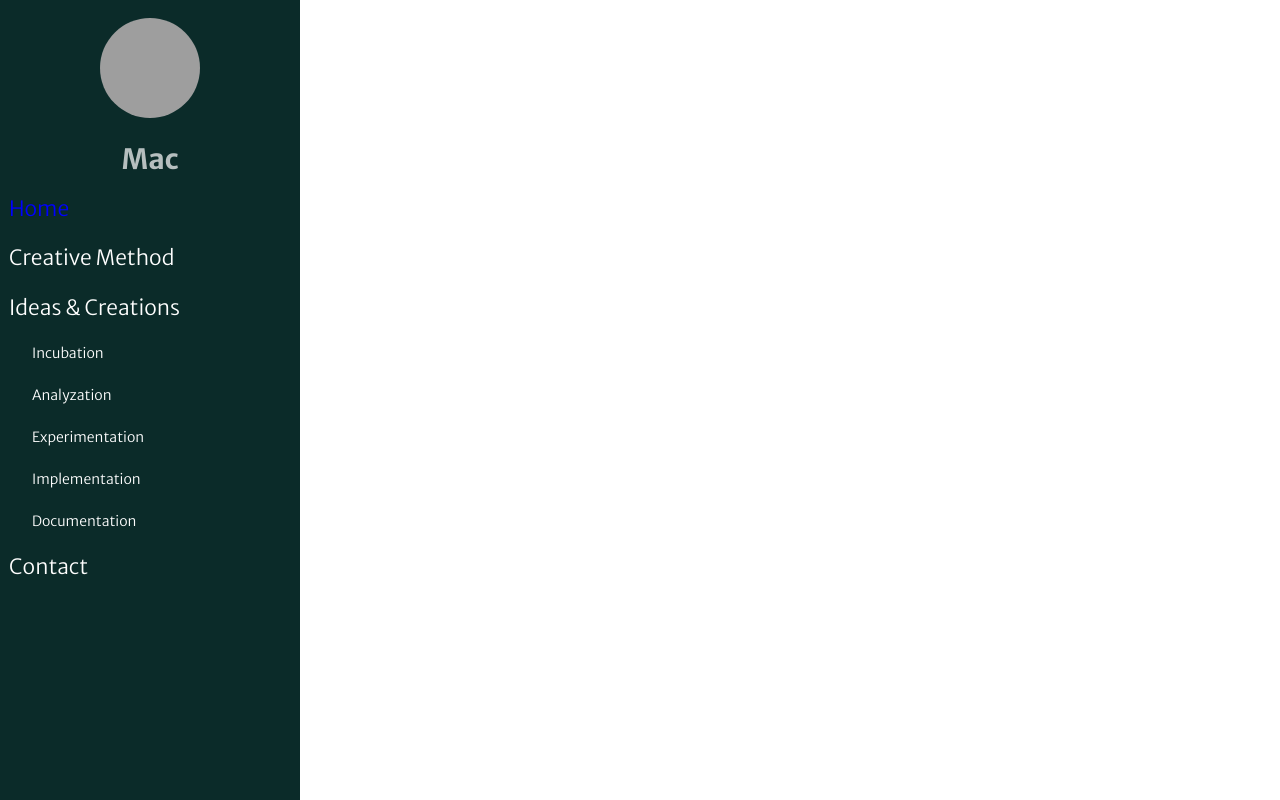
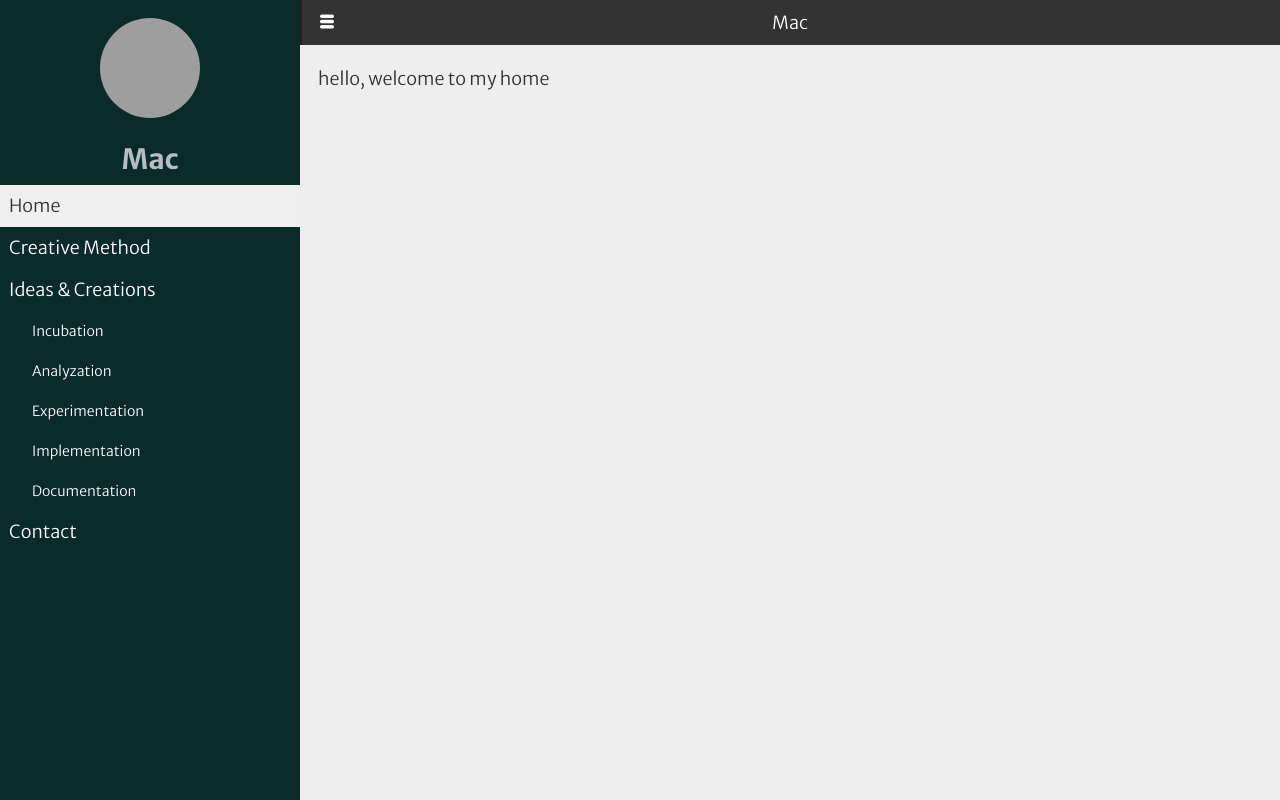
Before and after one commit to macrman/binarymac, a Django app: page / in a window 1280 px wide. Run offline with Django 3.2, Linux system fonts and the light colour scheme; some libraries are stand-ins or nearby versions; grey boxes are pictures that could not be loaded.

Commit message:
removed global_nav, added content_header instead

```diff
--- a/binarymac/static/css/style.css
+++ b/binarymac/static/css/style.css
@@ -174,18 +174,6 @@ a {
 .documentation_co { color: #CB4B16; }
 
 
-.global_nav {
-    position: absolute;
-    top: 0px;
-    left: 0px;
-    right: 0px;
-}
-
-.primary_nav {
-    position: absolute;
-    left: 0px;
-}
-
 .center {
     position: absolute;
     width: 100px;
@@ -197,12 +185,7 @@ a {
     color: #111;
 }
 
-.action_buttons_wrap {
-    position: absolute;
-    right: 0px;
-}
-
-.link, .action_button {
+.action_button {
     color: #fefefe;
     float: left;
     padding: 0 18px;
@@ -230,7 +213,6 @@ a {
 }
 
 .intro {
-    position: relative;
 }
 
 .profile_pic {
@@ -264,7 +246,7 @@ a {
     display: block;
     width: 100%;
     color: #fefefe;
-    line-height: 2.25;
+    line-height: 2.333;
 }
 
 .first_tier > .menu_item {
@@ -274,10 +256,9 @@ a {
     width: 100%;
     display: block;
     color: #fefefe;
-    font-size: 21px;
+    font-size: 18px;
     padding: 0px 9px;
     font-weight: 300;
-    margin-bottom: 2px;
 }
 
 .first_tier {
@@ -304,7 +285,13 @@ a {
 }
 
 .active {
+    background: #efefef;
+    color: #333;
+}
+
+.second_tier .active {
     color: blue;
+    background: none;
 }
 
 .content_wrap {
@@ -320,23 +307,30 @@ a {
     color: #fefefe;
     height: 45px;
     line-height: 45px;
-    padding-left: 18px;
 }
 
-.content_heading {
+.action_left {
     float: left;
-    margin: 0;
-    display: block;
-    font-size: 21px;
-    line-height: inherit;
-    padding-right: 18px;
 }
 
+.action_center {
+    position: absolute;
+    left: 50%;
+}
+
+.action_center_inner {
+    position: relative;
+    left: -50%;
+}
+
+.action_right {
+    float: right;
+}
 
 .content {
     overflow: auto;
     position: absolute;
-    top: 0px;
+    top: 45px;
     bottom: 0px;
     width: 100%;
     padding: 18px;
--- a/binarymac/templates/base.html
+++ b/binarymac/templates/base.html
@@ -20,11 +20,33 @@
     </head>
     <body>
         <div class='page_wrap clearfix'>
-            {% block menu %}
-            {% endblock %}
 
-            {% block main %}
-            {% endblock %}
+            {% include "menu.html" %}
+
+            <div class="content_wrap">
+                <div class="content_header dark">
+                    <div class="action_left">
+                        <div class='action_button icon-menu'></div>
+                        {% block action_left %}
+                        {% endblock %}
+                    </div>
+                    <div class="action_center">
+                        <div class="action_center_inner">
+                            {% block action_center %}
+                            Mac
+                            {% endblock %}
+                        </div>
+                    </div>
+                    <div class="action_right">
+                        {% block action_right %}
+                        {% endblock %}
+                    </div>
+                </div>
+                <div class="content grey">
+                    {% block main %}
+                    {% endblock %}
+                </div>
+            </div>
         </div>
         <script src="//ajax.googleapis.com/ajax/libs/jquery/1.9.1/jquery.min.js"></script>
         <script>window.jQuery || document.write('<script src="js/vendor/jquery-1.9.1.min.js"><\/script>')</script>
--- a/binarymac/templates/creative_method.html
+++ b/binarymac/templates/creative_method.html
@@ -1,11 +1,5 @@
 {% extends 'base.html' %}
 
-{% block menu %}
-    {% include "menu.html" %}
-{% endblock %}
-
-{% block action_buttons %}
-{% endblock %}
 
 {% block main %}
 <div>
--- a/binarymac/templates/home.html
+++ b/binarymac/templates/home.html
@@ -1,14 +1,7 @@
 {% extends "base.html" %}
 
-
-{% block menu %}
-{% include "menu.html" %}
-{% endblock %}
-
 {% block main %}
-
 <div>
     hello, welcome to my home
 </div>
-
 {% endblock %}
--- a/binarymac/templates/primary_nav.html
+++ /dev/null
@@ -1,2 +0,0 @@
-<div class="primary_nav">
-</div>
--- a/binarymac/utils.py
+++ b/binarymac/utils.py
@@ -1,4 +1,6 @@
 def menulist(active):
+    """This is some really shitty code. I don't think I'm supposed to be doing
+    this, but I am. Let's hope this doesn't break."""
 
     nested = [
         {
```
Also changed, not shown: binarymac/templates/contact.html (+0 -11 lines), binarymac/templates/idea_detail.html (+0 -15 lines), binarymac/templates/idea_list.html (+3 -16 lines), binarymac/templates/action_nav.html (added).
